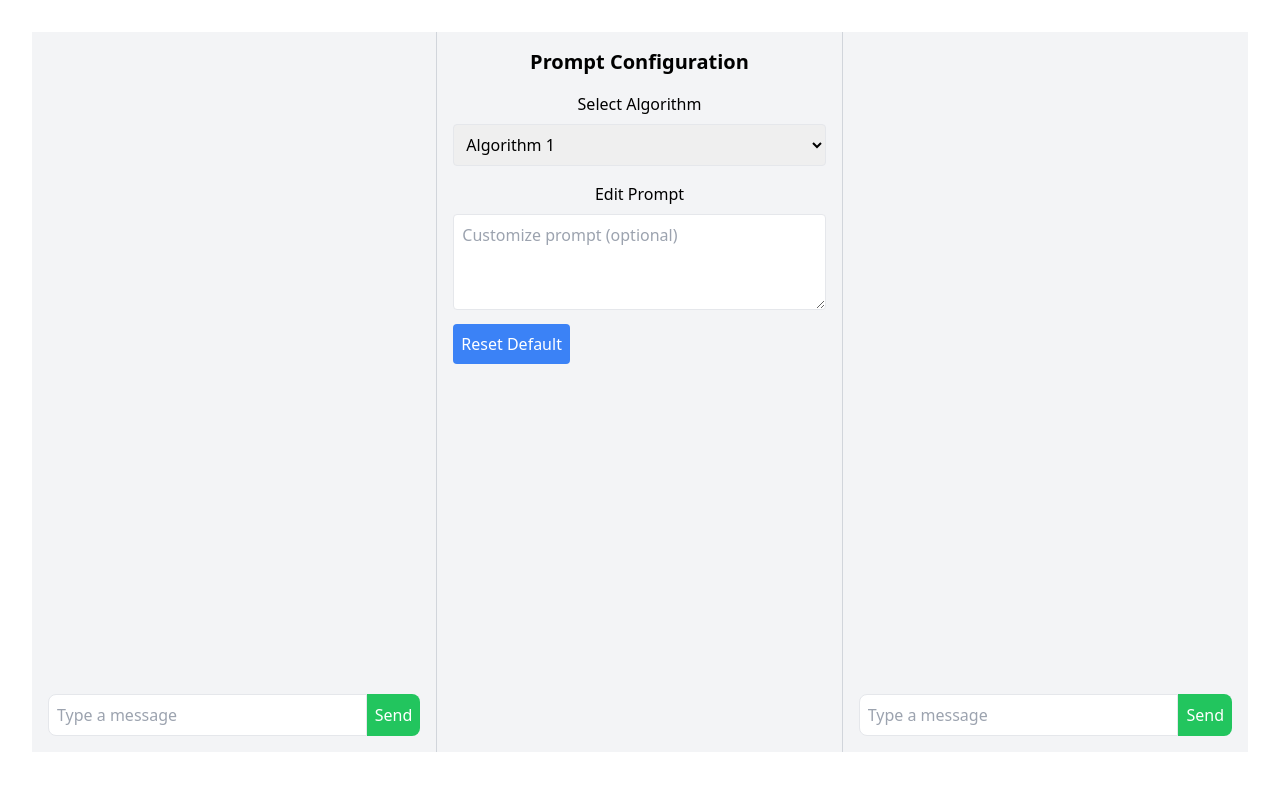
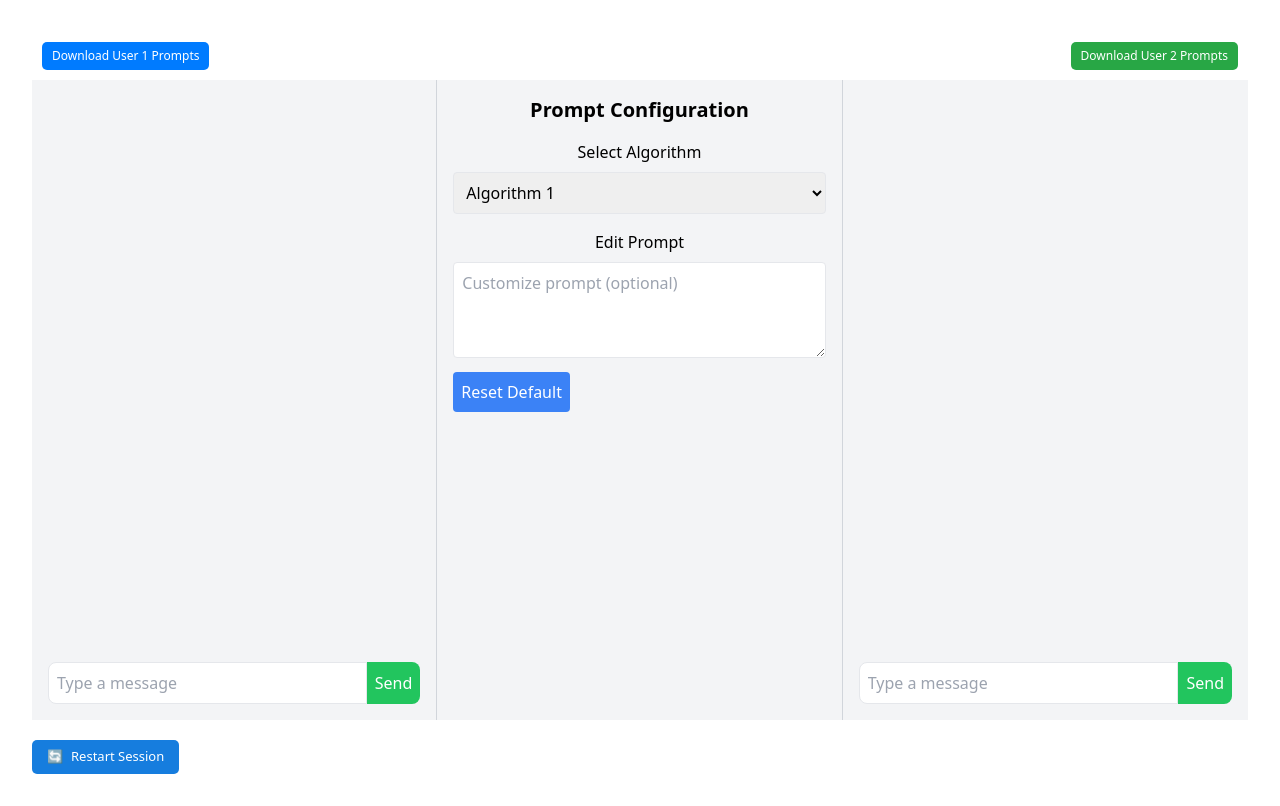
Before and after one commit to shanakasp/real-time-chat, a React (Vite) app: page / in a window 1280 px wide. Built offline with nearby package versions, Linux system fonts and the light colour scheme.

Commit message:
changed 6 files

```diff
--- a/package.json
+++ b/package.json
@@ -11,8 +11,11 @@
   },
   "dependencies": {
     "axios": "^1.7.8",
+    "jspdf": "^2.5.2",
+    "jspdf-autotable": "^3.8.4",
     "react": "^18.3.1",
-    "react-dom": "^18.3.1"
+    "react-dom": "^18.3.1",
+    "sweetalert2": "^11.14.5"
   },
   "devDependencies": {
     "@eslint/js": "^9.15.0",
--- a/src/App.jsx
+++ b/src/App.jsx
@@ -1,6 +1,7 @@
 import { useState } from "react";
 import "./App.css";
 import RealtimeChat from "./components/RealtimeChat";
+import RestartSession from "./components/RestartSession";
 
 function App() {
   const [count, setCount] = useState(0);
@@ -8,6 +9,7 @@ function App() {
   return (
     <>
       <RealtimeChat />
+      <RestartSession />
     </>
   );
 }
--- /dev/null
+++ b/src/components/DownloadPDF.jsx
@@ -0,0 +1,97 @@
+import jsPDF from "jspdf";
+import "jspdf-autotable";
+import React from "react";
+
+const DownloadPDF = () => {
+  // Helper function to fetch data and generate a PDF
+  const generatePDF = async (apiUrl, fileName) => {
+    try {
+      const response = await fetch(apiUrl);
+      const data = await response.json();
+
+      // Initialize jsPDF
+      const doc = new jsPDF();
+
+      // Table columns and rows
+      const columns = [
+        "Sender",
+        "Message",
+        "Original Message",
+        "Category Prompt",
+        "Timestamp",
+      ];
+      const rows = data.map((item) => [
+        item.sender,
+        item.message,
+        item.originalMessage,
+        item.categoryPrompt,
+        new Date(item.timestamp).toLocaleString(),
+      ]);
+
+      // Add table to the PDF
+      doc.autoTable({
+        head: [columns],
+        body: rows,
+        startY: 10,
+      });
+
+      // Save the PDF
+      doc.save(fileName);
+    } catch (error) {
+      console.error("Error generating PDF:", error);
+    }
+  };
+
+  return (
+    <div
+      style={{
+        display: "flex",
+        justifyContent: "space-between",
+        padding: "10px",
+      }}
+    >
+      <button
+        onClick={() =>
+          generatePDF(
+            "http://localhost:4000/conversation?user1=user1&user2=user2",
+            "User1_Prompts.pdf"
+          )
+        }
+        style={{
+          backgroundColor: "#007bff",
+
+          color: "#fff",
+          border: "none",
+          borderRadius: "5px",
+          fontSize: "12px",
+          padding: "5px 10px",
+          cursor: "pointer",
+        }}
+      >
+        Download User 1 Prompts
+      </button>
+
+      <button
+        onClick={() =>
+          generatePDF(
+            "http://localhost:4000/conversation?user1=user2&user2=user1",
+            "User2_Prompts.pdf"
+          )
+        }
+        style={{
+          fontSize: "12px",
+          padding: "5px 10px",
+          backgroundColor: "#28a745",
+          color: "#fff",
+          border: "none",
+          borderRadius: "5px",
+          cursor: "pointer",
+        }}
+      >
+        Download User 2 Prompts
+      </button>
+    </div>
+  );
+};
+
+export default DownloadPDF;
--- a/src/components/RealtimeChat.jsx
+++ b/src/components/RealtimeChat.jsx
@@ -1,5 +1,6 @@
 import axios from "axios";
 import React, { useEffect, useRef, useState } from "react";
+import DownloadPDF from "./DownloadPDF";
 
 const ChatMessage = ({ msg, onEditPrompt }) => {
   const [expanded, setExpanded] = useState(false);
@@ -68,7 +69,7 @@ const ChatInterface = () => {
   const leftMessagesEndRef = useRef(null);
   const rightMessagesEndRef = useRef(null);
 
-  const API_URL = "http://localhost:5000/send-message";
+  const API_URL = "http://localhost:4000/send-message";
 
   // Default prompts for each algorithm
   const getDefaultPrompts = () => ({
@@ -178,7 +179,10 @@ const ChatInterface = () => {
 
   // Render method
   return (
-    <div className="flex bg-gray-100 h-[90vh]">
+    <div>
+      {" "}
+      <DownloadPDF />
+      <div className="flex bg-gray-100 h-[80vh]">
         {/* Left Chat Container */}
         <div className="w-1/3 p-4 border-r border-gray-300 flex flex-col">
           <div className="flex-grow overflow-y-auto mb-4 space-y-2 pr-2">
@@ -370,6 +374,7 @@ const ChatInterface = () => {
           </div>
         </div>
       </div>
+    </div>
   );
 };
 
--- /dev/null
+++ b/src/components/RestartSession.jsx
@@ -0,0 +1,62 @@
+import axios from "axios";
+import React from "react";
+import Swal from "sweetalert2";
+
+const RestartSession = () => {
+  const handleRestart = async () => {
+    Swal.fire({
+      title: "Are you sure?",
+      text: "After restarting, you cannot retrieve previous prompts. Make sure to download them first.",
+      icon: "warning",
+      showCancelButton: true,
+      confirmButtonColor: "#3085d6",
+      cancelButtonColor: "#d33",
+      confirmButtonText: "Yes, Restart",
+      cancelButtonText: "Cancel",
+    }).then(async (result) => {
+      if (result.isConfirmed) {
+        try {
+          await axios.post("http://localhost:4000/restart");
+          Swal.fire(
+            "Restarted!",
+            "Your session has been restarted.",
+            "success"
+          ).then(() => {
+            window.location.reload(); // Reload the page
+          });
+        } catch (error) {
+          Swal.fire(
+            "Error!",
+            "Failed to restart the session. Please try again.",
+            "error"
+          );
+          console.error(error);
+        }
+      }
+    });
+  };
+
+  return (
+    <div style={{ textAlign: "center", marginTop: "20px" }}>
+      <button
+        onClick={handleRestart}
+        style={{
+          display: "flex",
+          alignItems: "center",
+          gap: "8px",
+          background: "#167DDE",
+          color: "#fff",
+          border: "none",
+          borderRadius: "5px",
+          padding: "7px 15px",
+          cursor: "pointer",
+          fontSize: "13px",
+        }}
+      >
+        <span>🔄</span> Restart Session
+      </button>
+    </div>
+  );
+};
+
+export default RestartSession;
```
Also changed, not shown: 1 other file (tests, documents, lock files or other folders). Lines whose indentation alone changed are shown as unchanged.
